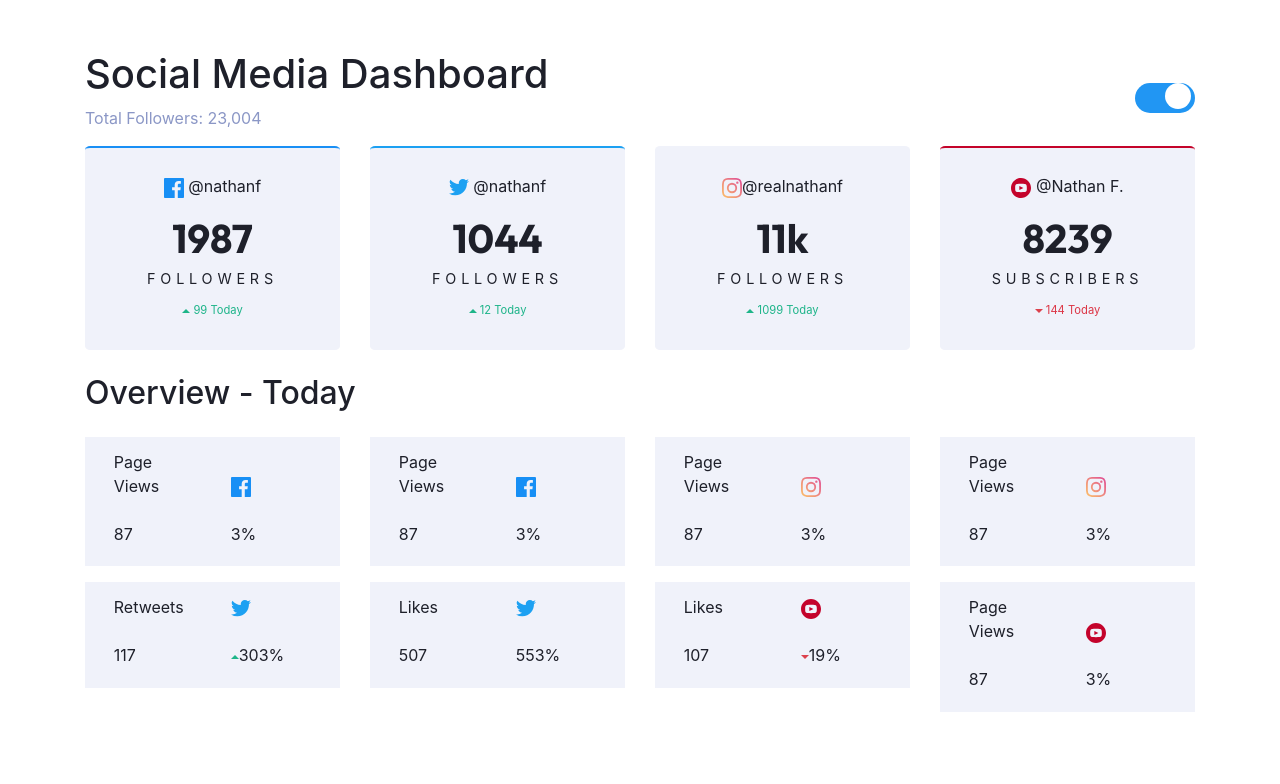
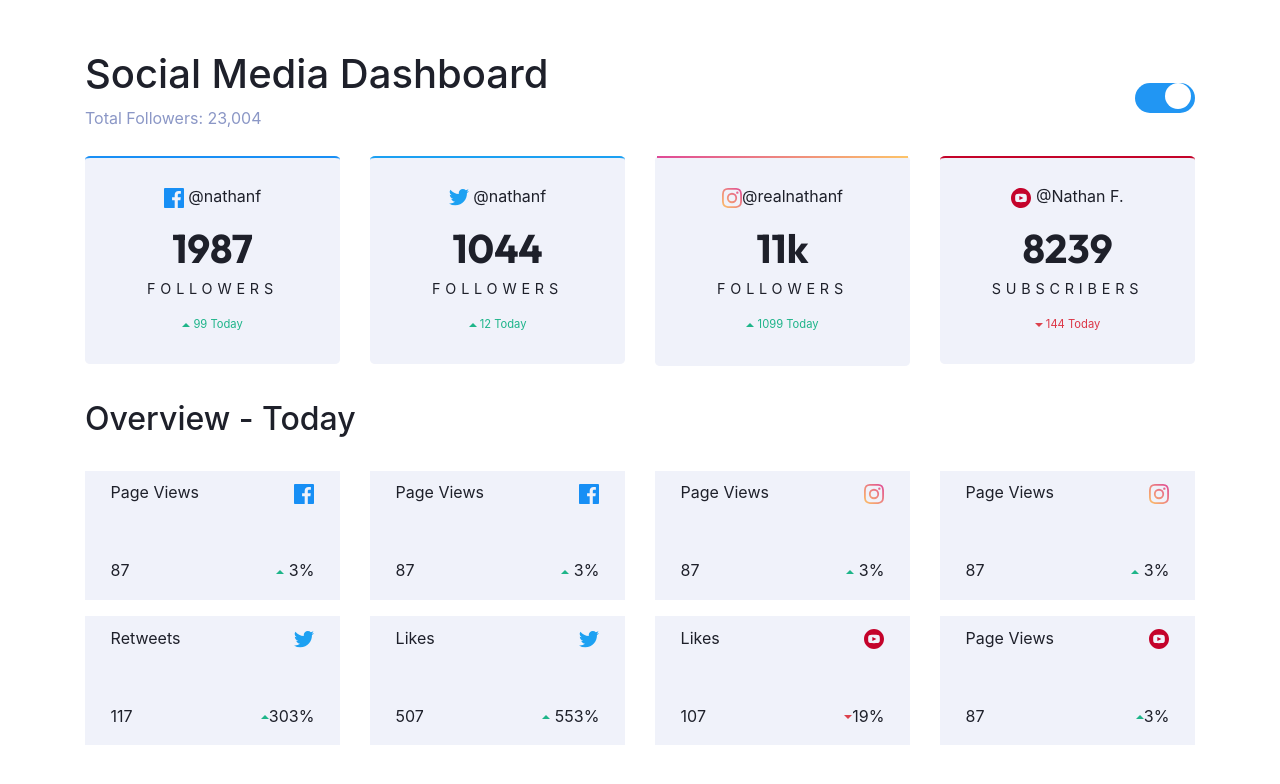
Before and after one commit to priyanka4452/Social-Media-Dashboard, a plain HTML site: page index.html in a window 1280 px wide. Drawn offline with nearby package versions, Linux system fonts and the light colour scheme.

Commit message:
new commit

```diff
--- a/css/style.css
+++ b/css/style.css
@@ -16,7 +16,7 @@ body {
   align-items: center;
 }
 
-.title h1,h2 {
+.title h1, h2 {
   color: var(--secondaryColor);
 }
 
@@ -108,29 +108,47 @@ input:checked+.slider:before {
   border-top: 2px solid hsl(203, 89%, 53%);
 }
 
+.card-wrapper.instagram {
+  background-image: linear-gradient(to right, #fdc468, #df4996);
+}
+
 .instaBox {
-    border-top: 2px solid;
-    border-image-source: linear-gradient(to left, hsl(37, 97%, 70%), hsl(329, 70%, 58%));
-    /* background: linear-gradient(hsl(37, 97%, 70%) , hsl(329, 70%, 58%)); */
-    /* border-image:linear-gradient(hsl(37, 97%, 70%) , hsl(329, 70%, 58%)); */
+  border-width: 2px;
+  border-style: solid;
+  border-image: linear-gradient(to left, hsl(37, 97%, 70%), hsl(329, 70%, 58%)) 1 0% 0%;
+
+
 }
 
 .youTubeBox {
   border-top: 2px solid hsl(348, 97%, 39%);
 }
 
+.followerBox {
+  display: flex;
+  align-items: center;
+  justify-content: center;
+  margin: 10px 0;
+  padding: 10px;
+}
+
 .followerBox li:last-child {
   font-size: 0.7rem;
   color: hsl(163, 72%, 41%);
   margin-top: 12px;
+  border-radius: 5px 5px 10px 10px;
+  padding-top: 4px;
+
 }
 
 .followerBox li:nth-child(1) {
   margin: 10px 0;
 }
+
 .followerBox li {
   color: var(--listColor);
 }
+
 .subText {
   color: hsl(228, 34%, 66%);
   font-size: 0.9rem;
@@ -139,7 +157,7 @@ input:checked+.slider:before {
 
 .light-mode {
   background-color: hsl(0, 0%, 100%);
-    color:  hsl(230, 17%, 14%);
+  color: hsl(230, 17%, 14%);
 
 }
 
@@ -148,39 +166,44 @@ input:checked+.slider:before {
   background-color: var(--cardColor);
   cursor: pointer;
 }
+
 .innerBox:hover {
   background-color: var(--hoverColor);
 }
 
 ul.top_grid_list {
   margin: 0 auto;
-    /* text-align: center; */
-    display: block;
-    padding: 0.8rem;
+  display: flex;
+  flex-wrap: wrap;
+  gap: 30px;
+  justify-content: space-between;
+  padding: 0.6rem;
+  margin: 8px 0;
 }
 
 ul.top_grid_list li {
   display: inline-block;
-    width: 49%;
+  /* width: 49%; */
   padding: 0 1rem;
   margin-bottom: 0.5rem;
   color: var(--listColor);
 }
+
 body,
 body[data-theme="light"] {
-  --primaryColor:  hsl(0, 0%, 100%) ;
+  --primaryColor: hsl(0, 0%, 100%);
   --secondaryColor: hsl(230, 17%, 14%);
   --cardColor: hsl(227, 47%, 96%);
-  --hoverColor:hsl(227,17%,86%);
-  --listColor:hsl(230, 17%, 14%);
+  --hoverColor: hsl(227, 17%, 86%);
+  --listColor: hsl(230, 17%, 14%);
 }
 
 body[data-theme="dark"] {
   --primaryColor: #343837;
   --secondaryColor: #f3ece7;
   --cardColor: hsl(228, 28%, 20%);
-  --hoverColor:rgb(98, 103, 116);
-  --listColor:hsl(0, 0%, 100%);
+  --hoverColor: rgb(98, 103, 116);
+  --listColor: hsl(0, 0%, 100%);
 
 }
 
@@ -192,13 +215,10 @@ button {
 p,
 button {
   color: var(--secondaryColor);
+};
+
+@media screen and (max-width:992px){
+  ul.top_grid_list {
+    gap: 58px !important;
   }
-
-;
-
-
-
-body {
-  background-color: var(--thirdColor);
-  color: #fffffd;
 }
--- a/index.html
+++ b/index.html
@@ -41,7 +41,7 @@
   <section>
     <div class="container">
       <div class="row">
-        <div class="col-12 col-md-3">
+        <div class="col-12 col-md-6 col-lg-3">
           <div class="followerBox  text-center p-3 boxBorder fbBox">
             <ul class="list-unstyled ">
               <li><img src="images/icon-facebook.svg" alt=""><span> @nathanf</span>
@@ -53,7 +53,7 @@
             </ul>
           </div>
         </div>
-        <div class="col-12 col-md-3">
+        <div class="col-12 col-md-6 col-lg-3">
           <div class="followerBox  text-center p-3 boxBorder twitterBox">
             <ul class="list-unstyled ">
               <li><img src="images/icon-twitter.svg" alt=""><span> @nathanf</span>
@@ -66,7 +66,7 @@
 
           </div>
         </div>
-        <div class="col-12 col-md-3">
+        <div class="col-12 col-md-6 col-lg-3">
           <div class="followerBox  text-center p-3  boxBorder instaBox">
             <ul class="list-unstyled ">
               <li><img src="images/icon-instagram.svg" alt=""><span>@realnathanf</span>
@@ -79,7 +79,7 @@
 
           </div>
         </div>
-        <div class="col-12 col-md-3">
+        <div class="col-12 col-md-6 col-lg-3">
           <div class="followerBox  text-center p-3 boxBorder youTubeBox">
             <ul class="list-unstyled ">
               <li><img src="images/icon-youtube.svg" alt=""><span> @Nathan F.</span>
@@ -99,54 +99,54 @@
   <!-- followers ends -->
 
   <!-- Overview start -->
-  <div class="container   my-3">
+  <div class="container ">
     <div class="title my-4">
       <h2> Overview - Today
       </h2>
     </div>
     <div class="row ">
-      <div class="col-md-3 ">
+      <div class="col-12 col-md-6 col-lg-3 ">
         <ul class="top_grid_list list-unstyled innerBox">
           <li>
             <p> Page Views </p>
           </li>
           <li><img src="images/icon-facebook.svg" alt=""></li>
           <li>87</li>
-          <li>3%</li>
+          <li><img src="images/icon-up.svg" alt=""> 3%</li>
         </ul>
       </div>
       <!-- // -->
-      <div class="col-md-3 ">
+      <div class="col-12 col-md-6 col-lg-3 ">
         <ul class="top_grid_list list-unstyled innerBox">
           <li>
             <p> Page Views </p>
           </li>
           <li><img src="images/icon-facebook.svg" alt=""></li>
           <li>87</li>
-          <li>3%</li>
+          <li><img src="images/icon-up.svg" alt=""> 3%</li>
         </ul>
       </div>
-      <div class="col-md-3 ">
+      <div class="col-12 col-md-6 col-lg-3 ">
         <ul class="top_grid_list list-unstyled innerBox">
           <li>
             <p> Page Views </p>
           </li>
           <li><img src="images/icon-instagram.svg" alt=""></li>
           <li>87</li>
-          <li>3%</li>
+          <li><img src="images/icon-up.svg" alt=""> 3%</li>
         </ul>
       </div>
-      <div class="col-md-3 ">
+      <div class="col-12 col-md-6 col-lg-3 ">
         <ul class="top_grid_list list-unstyled innerBox">
           <li>
             <p> Page Views </p>
           </li>
           <li><img src="images/icon-instagram.svg" alt=""></li>
           <li>87</li>
-          <li>3%</li>
+          <li><img src="images/icon-up.svg" alt=""> 3%</li>
         </ul>
       </div>
-      <div class="col-md-3 mt-3">
+      <div class="col-12 col-md-6 col-lg-3 ">
         <ul class="top_grid_list list-unstyled innerBox">
           <li>
             <p> Retweets </p>
@@ -156,17 +156,17 @@
           <li><img src="images/icon-up.svg" alt="">303%</li>
         </ul>
       </div>
-      <div class="col-md-3 mt-3">
+      <div class="col-12 col-md-6 col-lg-3 ">
         <ul class="top_grid_list list-unstyled innerBox">
           <li>
             <p> Likes </p>
           </li>
           <li><img src="images/icon-twitter.svg" alt=""></li>
           <li>507</li>
-          <li>553%</li>
+          <li><img src="images/icon-up.svg" alt=""> 553%</li>
         </ul>
       </div>
-      <div class="col-md-3 mt-3">
+      <div class="col-12 col-md-6 col-lg-3 ">
         <ul class="top_grid_list list-unstyled innerBox">
           <li>
             <p> Likes </p>
@@ -176,184 +176,17 @@
           <li><img src="images/icon-down.svg" alt="">19%</li>
         </ul>
       </div>
-      <div class="col-md-3 mt-3">
+      <div class="col-12 col-md-6 col-lg-3 ">
         <ul class="top_grid_list list-unstyled innerBox">
           <li>
             <p> Page Views </p>
           </li>
           <li><img src="images/icon-youtube.svg" alt=""></li>
           <li>87</li>
-          <li>3%</li>
+          <li><img src="images/icon-up.svg" alt="">3%</li>
         </ul>
       </div>
     </div>
-    <!-- <div class="row">
-    <div class="col-auto col-md-3">
-      <div class="innerBox">
-
-        <div class="row">
-          <div class="col-md-6">
-
-            <p>  Page Views
-            </p>
-          </div>
-          <div class="col-md-6">
-            <img src="images/icon-facebook.svg" alt="">
-          </div>
-
-        <div class="col-md-6">
-          <p>87</p>
-        </div>
-        <div class="col-md-6">
-          <p><img src="images/icon-up.svg" alt="">3%</p>
-        </div>
-        </div>
-      </div>
-
-    </div>
-    <div class="col-md-3">
-      <div class="innerBox">
-        <div class="row">
-          <div class="col-md-6">
-            <p> Likes
-            </p>
-          </div>
-          <div class="col-md-6">
-            <img src="images/icon-facebook.svg" alt="">
-          </div>
-
-        <div class="col-md-6">
-          <p>52</p>
-        </div>
-        <div class="col-md-6">
-          <p><img src="images/icon-up.svg" alt="">2%</p>
-        </div>
-        </div>
-      </div>
-    </div>
-    <div class="col-md-3">
-      <div class="innerBox">
-        <div class="row">
-          <div class="col-md-6">
-            <p> Likes
-            </p>
-          </div>
-          <div class="col-md-6">
-            <img src="images/icon-facebook.svg" alt="">
-          </div>
-
-        <div class="col-md-6">
-          <p>5462</p>
-        </div>
-        <div class="col-md-6">
-          <p><img src="images/icon-up.svg" alt="">2257%</p>
-        </div>
-        </div>
-      </div>
-    </div>
-    <div class="col-md-3">
-      <div class="innerBox">
-        <div class="row">
-          <div class="col-md-6">
-            <p>   Profile Views
-            </p>
-          </div>
-          <div class="col-md-6">
-            <img src="images/icon-facebook.svg" alt="">
-          </div>
-
-        <div class="col-md-6">
-          <p> 52k
-           </p>
-        </div>
-        <div class="col-md-6">
-          <p><img src="images/icon-up.svg" alt="">1375%</p>
-        </div>
-        </div>
-      </div>
-    </div>
-    <div class="col-md-3 mt-3">
-      <div class="innerBox">
-        <div class="row">
-          <div class="col-md-6">
-            <p> Likes
-            </p>
-          </div>
-          <div class="col-md-6">
-            <img src="images/icon-facebook.svg" alt="">
-          </div>
-
-        <div class="col-md-6">
-          <p>5462</p>
-        </div>
-        <div class="col-md-6">
-          <p><img src="images/icon-up.svg" alt="">2257%</p>
-        </div>
-        </div>
-      </div>
-    </div>
-    <div class="col-md-3 mt-3">
-      <div class="innerBox">
-        <div class="row">
-          <div class="col-md-6">
-            <p> Likes
-            </p>
-          </div>
-          <div class="col-md-6">
-            <img src="images/icon-facebook.svg" alt="">
-          </div>
-
-        <div class="col-md-6">
-          <p>5462</p>
-        </div>
-        <div class="col-md-6">
-          <p><img src="images/icon-up.svg" alt="">2257%</p>
-        </div>
-        </div>
-      </div>
-    </div>
-    <div class="col-md-3 mt-3">
-      <div class="innerBox">
-        <div class="row">
-          <div class="col-md-6">
-            <p> Likes
-            </p>
-          </div>
-          <div class="col-md-6">
-            <img src="images/icon-facebook.svg" alt="">
-          </div>
-
-        <div class="col-md-6">
-          <p>5462</p>
-        </div>
-        <div class="col-md-6">
-          <p><img src="images/icon-up.svg" alt="">2257%</p>
-        </div>
-        </div>
-      </div>
-    </div>
-    <div class="col-md-3 mt-3">
-      <div class="innerBox">
-        <div class="row">
-          <div class="col-md-6">
-            <p> Likes
-            </p>
-          </div>
-          <div class="col-md-6">
-            <img src="images/icon-facebook.svg" alt="">
-          </div>
-
-        <div class="col-md-6">
-          <p>5462</p>
-        </div>
-        <div class="col-md-6">
-          <p><img src="images/icon-up.svg" alt="">2257%</p>
-        </div>
-        </div>
-      </div>
-    </div>
-  </div> -->
-
   </div>
 
   </div>
```
Lines whose indentation alone changed are shown as unchanged.
